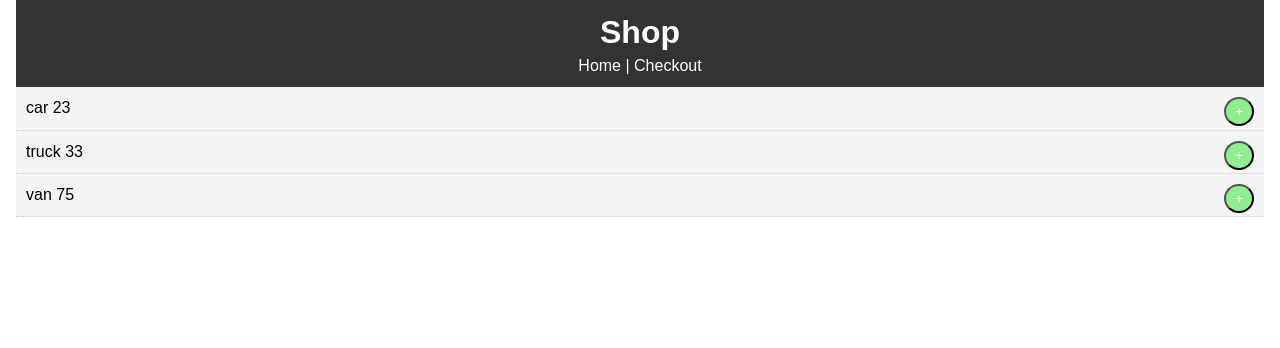
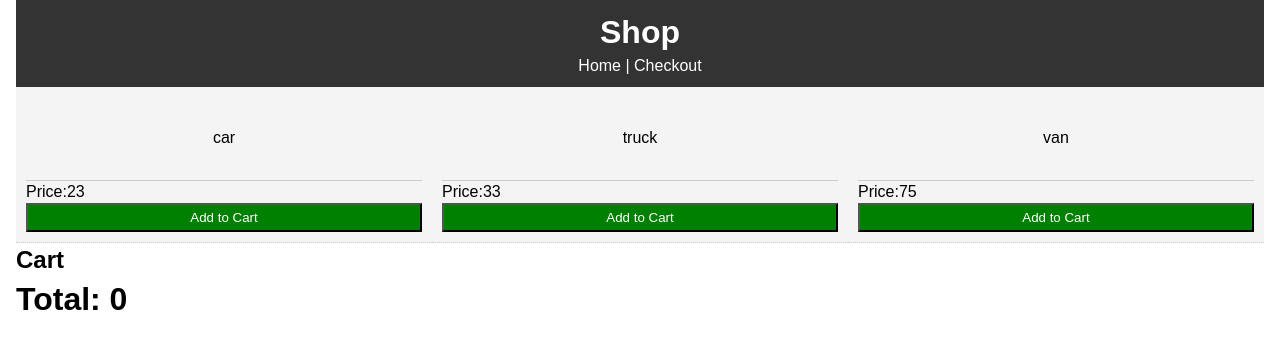
Before and after one commit to RaymondOrtega-MMS/ReactShoppingApp, a React (Create React App) app: page / in a window 1280 px wide. Shown: the top 348 px of the page. Built offline with nearby package versions, Linux system fonts and the light colour scheme.

Commit message:
roretag/ShoppingApp:Cart part3

```diff
--- a/src/App.js
+++ b/src/App.js
@@ -5,6 +5,7 @@ import Header from './components/layout/Header'
 // import About from './components/pages/About'
 import Todos from './components/Todos'
 import Cart from './components/Cart'
+import Calculate from './components/Calculate'
 import { v4 as uuidv4 } from 'uuid';
 import axios from 'axios';
 import './App.css'
@@ -13,27 +14,34 @@ class App extends Component {
   state = {
     todos: [
       {
-        itemID: 1,
+        itemID: uuidv4(),
         Item: 'car',
         Price: 23,
         Quantity: 1
       },
       {
-        itemID: 2,
+        itemID: uuidv4(),
         Item: 'truck',
         Price: 33,
         Quantity: 1
       },
       {
-        itemID: 3,
+        itemID: uuidv4(),
         Item: 'van',
         Price: 75,
         Quantity: 1
       }
     ],
-    cart: []
+    cart: [],
+    total: 0
   }
-  addItem = (itemID) => {
+calc = () => {
+  let total = this.state.cart.reduce((acc, cartItem) => {
+    return acc + (cartItem.Price * cartItem.Quantity);
+  }, 0);
+  return total
+}
+  addItem = (itemID, checkTotal, amount) => {
     const checkCart = (element) => element.itemID === itemID;
     if(this.state.cart.some(checkCart)){
       this.setState(prevState => {
@@ -46,16 +54,23 @@ class App extends Component {
               return item;
           }
         })
-          return { cart: updatedCart }
-      }, )
-    }
+      return { cart: updatedCart }
+    })
+  }
     else {
       this.setState({ cart: [...this.state.cart, ...this.state.todos.filter(todo => todo.itemID === itemID)]})
     }
   }
-
-  removeItem = (cItem) => {
-    console.log(cItem)
+  removeItem = (ItemID) => {
+    this.setState(prevState => {
+      let newCart;
+      let updatedCart = prevState.cart.filter(item => {
+        if(item.itemID !== ItemID) {
+          return item
+        }
+      })
+      return { cart: updatedCart }
+    })
   }
 render() {
   return (
@@ -65,14 +80,18 @@ render() {
           <Header/>
           <Route exact path='/' render= {props => (
             <React.Fragment>
-              {/* <AddTodo addTodo = {this.addTodo}/> */}
-              <Todos todos = {this.state.todos} /*markComplete = { this.markComplete }*/
-              addItem = {this.addItem}/>
+              <Todos todos={this.state.todos}checkTotal={this.checkTotal}addItem = {this.addItem}/>
+              <h2>Cart</h2>
               <Cart cart={this.state.cart} removeItem = {this.removeItem}/>
+              <Calculate calc={this.calc} checkTotal ={this.checkTotal}cart={this.state.cart} total={this.state.total}/>
             </React.Fragment>
           )}/>
           <Route path='/checkout' render= {props => (
-            <Cart cart={this.state.cart} removeItem = {this.removeItem}/>
+            <React.Fragment>
+              <h1>Cart:</h1>
+              <Cart cart={this.state.cart} removeItem = {this.removeItem}/>
+              <Calculate calc={this.calc} checkTotal ={this.checkTotal}cart={this.state.cart} total={this.state.total}/>
+            </React.Fragment>
           )}/>
         </div>
       </div>
--- /dev/null
+++ b/src/components/Calculate.js
@@ -0,0 +1,9 @@
+import React, { Component } from 'react';
+
+class Calculate extends Component {
+    render() {
+        let calc = this.props.calc()
+        return <h1 total={this.props.total}>Total: {calc}</h1>
+    }
+}
+export default Calculate
--- a/src/components/Cart.js
+++ b/src/components/Cart.js
@@ -1,11 +1,13 @@
 import React, { Component } from 'react'
 import CartItems from './CartItems'
+import Calculate from './Calculate'
 export class Cart extends Component {
     render() {
+        <h1>Cart</h1>
         return  this.props.cart.map((item) => (
                 <CartItems  key = { item.itemID } markComplete =
                 { this.props.markComplete } item = {item} addItem={ this.props.addItem } removeItem={ this.props.removeItem } cart={this.props.cart}/>
-        ));
+        ))
     }
 }
 
--- a/src/components/CartItems.js
+++ b/src/components/CartItems.js
@@ -3,6 +3,8 @@ import React, { Component } from 'react'
 class CartItems extends Component {
      getStyle = () => {
         return {
+            display: 'grid',
+            gridTemplateColumns: '2fr 2fr 2fr .5fr',
             background: '#333',
             color: '#fff',
             padding: '10px'
@@ -14,18 +16,27 @@ class CartItems extends Component {
             color: 'white',
             boder: 'none',
             padding: '5px 9px',
-            borderRadius: '50%' ,
             cursor: 'pointer',
             float: 'right'
         }
     }
+    cartStyle = () => {
+        return {
+            color: 'white',
+            width: '100%',
+            boder: 'none',
+            padding: '5px 9px'
+        }
+    }
     render() {
-        const {Item, Price, Quantity} = this.props.item
-        const cart = this.props.cart;
+        const {Item, Price, Quantity, itemID} = this.props.item
+        const {citemID = itemID, cItem = Item, cPrice = Price, cQuantity = Quantity} = this.props.cart;
         return (
             <div style={this.getStyle()}>
-                {Item} {Price} {Quantity}
-                <button style={this.btnStyle()} onClick={ this.props.removeItem.bind(this, cart)}>X</button>
+                <span style={this.cartStyle()}>{Item}</span>
+                <span style={this.cartStyle()}>Price:{' '} {Price}</span>
+                <span style={this.cartStyle()}>Quantity:{' '} {Quantity}</span>
+                <button style={this.btnStyle()} onClick={ this.props.removeItem.bind(this, citemID)}>X</button>
             </div>
         )
     }
--- a/src/components/TodoItem.js
+++ b/src/components/TodoItem.js
@@ -5,18 +5,28 @@ import PropTypes from 'prop-types';
 class TodoItem extends Component {
     getStyle = () => {
         return {
+            display: 'inline-grid',
+            width: '33.333%',
             background: '#f4f4f4',
             padding: '10px',
             borderBottom: '1px #ccc dotted'
         }
     }
-
+    itemStyle = () => {
+        return {
+          background: '#f4f4f4',
+          padding: '30px',
+          borderBottom: '1px #ccc solid',
+          textAlign: 'center'
+      }
+    }
   render() {
     const {itemID, Item, Price, Quantity} = this.props.todo;
     return (
       <div style = { this.getStyle() }>
-            { Item } {' '} { Price }
-            <button onClick={this.props.addItem.bind(this, itemID, Quantity)} style={ btnStyle }>+</button>
+          <span style={this.itemStyle()}>{ Item }</span>
+          <span>Price:{ Price }</span>
+          <button onClick={this.props.addItem.bind(this, itemID, this.props.checkTotal)} style={ btnStyle }>Add to Cart</button>
       </div>
     );
   }
@@ -27,11 +37,10 @@ TodoItem.propTypes = {
     addItem: PropTypes.func.isRequired,
 }
 const btnStyle = {
-    backgroundColor: 'lightgreen',
+    backgroundColor: 'green',
     color: 'white',
     boder: 'none',
     padding: '5px 9px',
-    borderRadius: '50%' ,
     cursor: 'pointer',
     float: 'right'
 }
--- a/src/components/Todos.js
+++ b/src/components/Todos.js
@@ -4,10 +4,9 @@ import PropTypes from 'prop-types';
 
 class Todos extends Component {
   render() {
-    return  this.props.todos.map((todo) => (
-        <TodoItem  key = { todo.itemID } markComplete =
-        { this.props.markComplete } todo = {todo} addItem={ this.props.addItem }/>
-
+    return  this.props.todos.map(todo => (
+        <TodoItem key = { todo.itemID } markComplete =
+        { this.props.markComplete } todo = {todo} checkTotal={this.props.checkTotal} addItem={ this.props.addItem }/>
     ));
   }
 }
```
